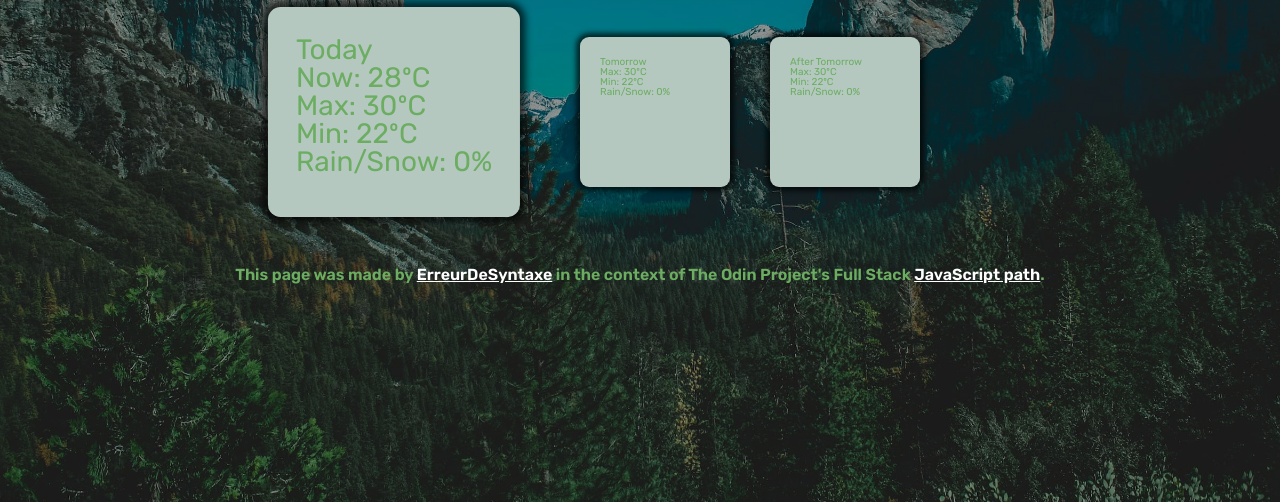
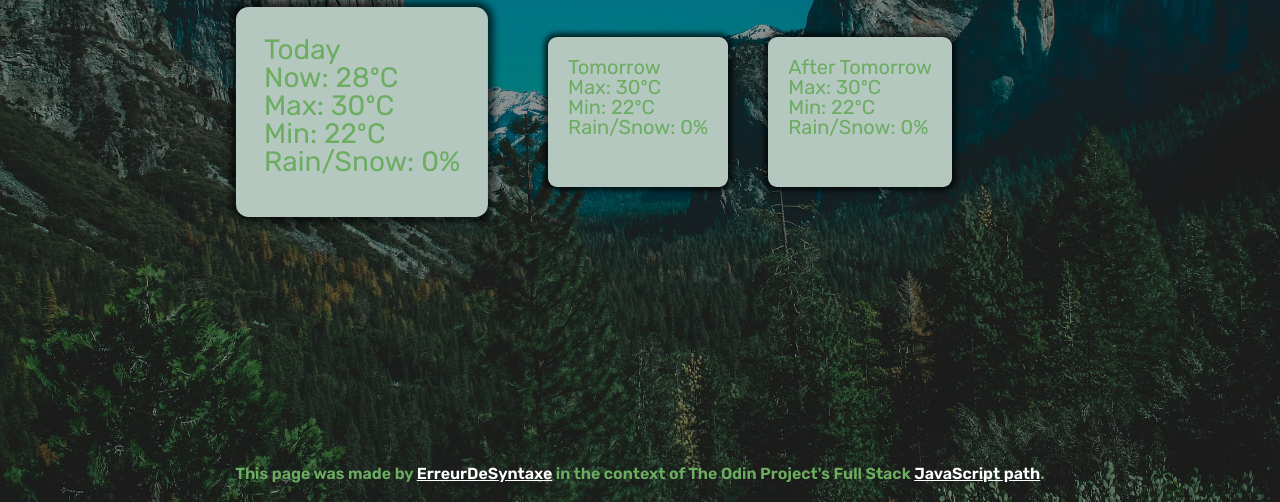
Before and after one commit to ErreurDeSyntaxe/full-stack-weather, a website built with webpack: page src/index.html in a window 1280 px wide. Shown: the part 298-800 px from the top of the page. Built offline with nearby package versions, Linux system fonts and the light colour scheme.

Commit message:
Add classes to style page

```diff
--- a/src/index.html
+++ b/src/index.html
@@ -12,9 +12,7 @@
   </head>
 
   <body>
-    <header class="header"></header>
-
-    <main>
+    <main class="main">
       <section class="section section-hero">
         <div class="hero">
           <div class="hero-text-box">
@@ -41,16 +39,16 @@
             <p class="info temp-preci">Rain/Snow: 0%</p>
           </div>
           <div class="weather-card future">
-            <p class="day">Tomorrow</p>
-            <p class="temp-max">Max: 30ºC</p>
-            <p class="temp-min">Min: 22ºC</p>
-            <p class="temp-preci">Rain/Snow: 0%</p>
+            <p class="info day">Tomorrow</p>
+            <p class="info temp-max">Max: 30ºC</p>
+            <p class="info temp-min">Min: 22ºC</p>
+            <p class="info temp-preci">Rain/Snow: 0%</p>
           </div>
-          <div class="weather-card future">
-            <p class="day">After Tomorrow</p>
-            <p class="temp-max">Max: 30ºC</p>
-            <p class="temp-min">Min: 22ºC</p>
-            <p class="temp-preci">Rain/Snow: 0%</p>
+          <div class="info weather-card future">
+            <p class="info day">After Tomorrow</p>
+            <p class="info temp-max">Max: 30ºC</p>
+            <p class="info temp-min">Min: 22ºC</p>
+            <p class="info temp-preci">Rain/Snow: 0%</p>
           </div>
         </div>
       </section>
```
